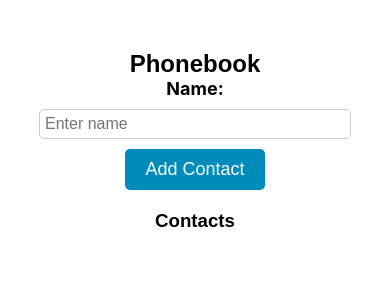
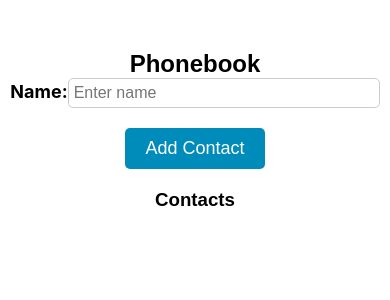
Before and after one commit to KostiantynFirst/goit-react-hw-02-phonebook, a React (Create React App) app: page / in a window 390 px wide. Shown: the top 300 px of the page. Built offline with nearby package versions, Linux system fonts and the light colour scheme.

Commit message:
Update Phonebook.jsx

```diff
--- a/src/components/Phonebook/Phonebook.jsx
+++ b/src/components/Phonebook/Phonebook.jsx
@@ -6,7 +6,8 @@
 
     state = {
         contacts: [],
-        name: ''
+        name: '',
+        number: '',
       }
 
     // nameInputId = nanoid();
@@ -47,7 +48,7 @@
               <PhonebookHeadings>Phonebook</PhonebookHeadings>
 
               <PhonebookForm onSubmit={this.hanleSubmit}>
-                <PhonebookFormLabel htmlFor="name">Name:</PhonebookFormLabel>
+                <PhonebookFormLabel htmlFor="name">Name:
                 <PhonebookFormInput   type="text"
                                       value={this.state.name}
                                       name="name"
@@ -56,8 +57,19 @@
                                       required
                                       placeholder="Enter name"
                                       onChange={this.onInputName} />
+             </PhonebookFormLabel>
+
+                {/* <PhonebookFormLabel htmlFor="number">Number:</PhonebookFormLabel>
+                <PhonebookFormInput
+                                      type="tel"
+                                      name="number"
+                                      pattern="\+?\d{1,4}?[-.\s]?\(?\d{1,3}?\)?[-.\s]?\d{1,4}[-.\s]?\d{1,4}[-.\s]?\d{1,9}"
+                                      title="Phone number must be digits and can contain spaces, dashes, parentheses and can start with +"
+                                      required
+                                     /> */}
 
                 <PhonebookBtn type="submit">Add Contact</PhonebookBtn>
+
               </PhonebookForm>
 
               <PhonebookContacts>
@@ -65,7 +77,7 @@
                 <PhonebookContactsList>
             { this.state.contacts.map(({name, id}) => {
                 return(
-                <PhonebookContactsListItem id={id}>
+                <PhonebookContactsListItem key={id}>
                     <PhonebookContactsListItemName>{name}</PhonebookContactsListItemName>
                     <DeleteBtn>Delete</DeleteBtn>
                 </PhonebookContactsListItem>
```
